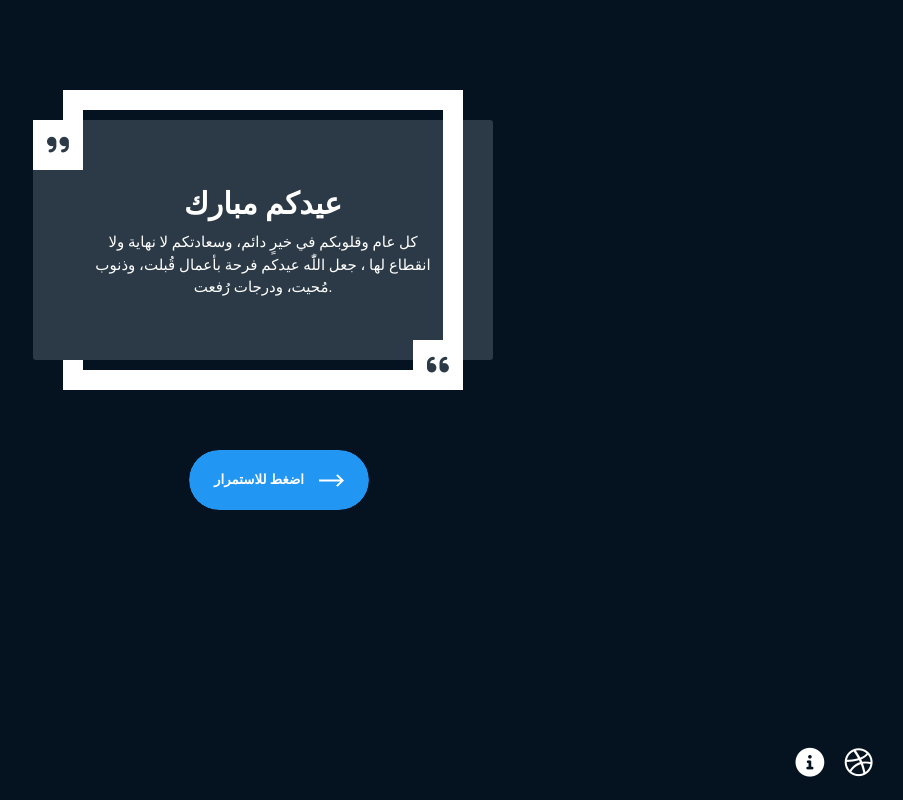
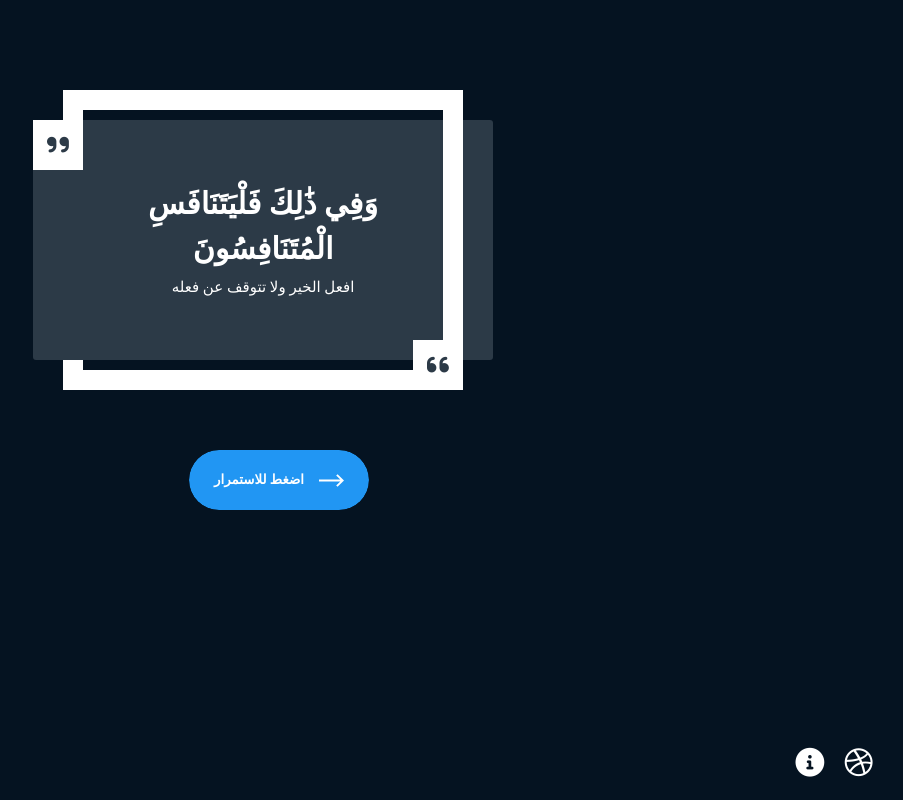
Before and after one commit to Ibarhim3zazy/goto, a plain HTML site: page Me_Contact.html in a window 1280 px wide. Shown: the whole page, without its empty margins (377-1280 px from the left). Drawn offline with Linux system fonts and the light colour scheme.

Commit message:
Update Me_Contact.html

```diff
--- a/Me_Contact.html
+++ b/Me_Contact.html
@@ -17,8 +17,8 @@
     <div class="box"><i class="fa-solid fa-quote-left fa2"></i>
       <div class="text"><i class="fa-solid fa-quote-right fa1"></i>
         <div>
-          <h3>عيدكم مبارك</h3>
-          <p>كل عام وقلوبكم في خيرٍ دائم، وسعادتكم لا نهاية ولا انقطاع لها ، جعل اللّٰه عيدكم فرحة بأعمال قُبلت، وذنوب مُحيت، ودرجات رُفعت.</p>
+          <h3>وَفِي ذَٰلِكَ فَلْيَتَنَافَسِ الْمُتَنَافِسُونَ</h3>
+          <p>افعل الخير ولا تتوقف عن فعله</p>
         </div>
       </div>
     </div>
```
